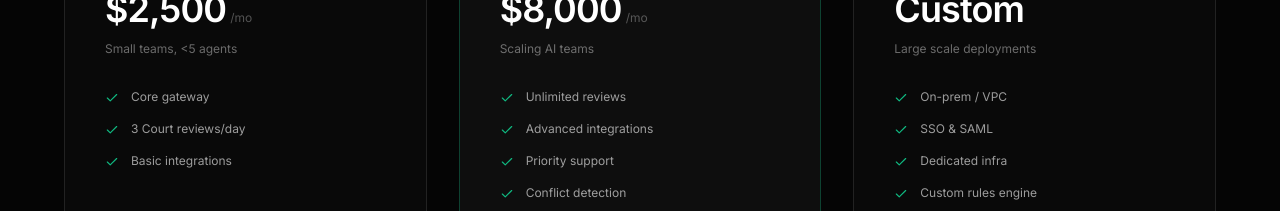
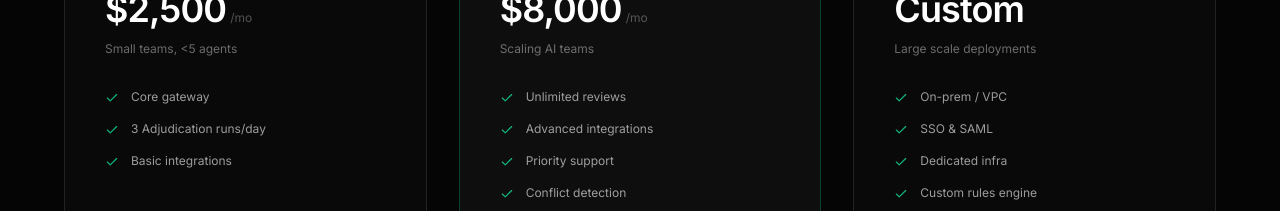
Before and after one commit to adityacs50-lab/Project-Brain, a Next.js app: page /landing in a window 1280 px wide. Shown: the part 5360-5571 px from the top of the page. Built offline with nearby package versions, Linux system fonts and the light colour scheme.

Commit message:
chore: update pricing features text to remove legacy court reviews copy

```diff
--- a/components/sections/PricingSection.tsx
+++ b/components/sections/PricingSection.tsx
@@ -8,7 +8,7 @@ export default function PricingSection() {
       name: "Starter",
       price: "$2,500",
       description: "Small teams, <5 agents",
-      features: ["Core gateway", "3 Court reviews/day", "Basic integrations"]
+      features: ["Core gateway", "3 Adjudication runs/day", "Basic integrations"]
     },
     {
       name: "Growth",
```
